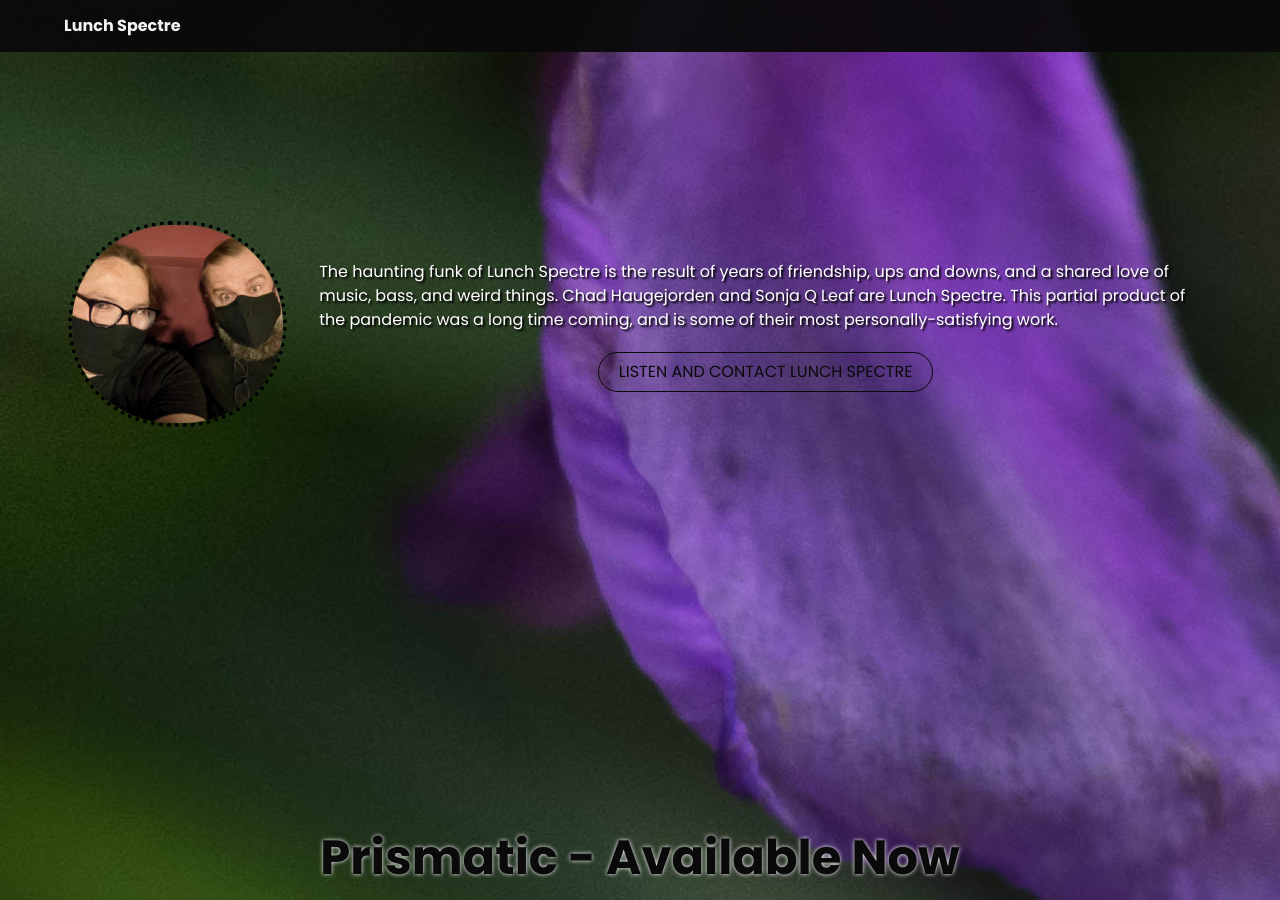
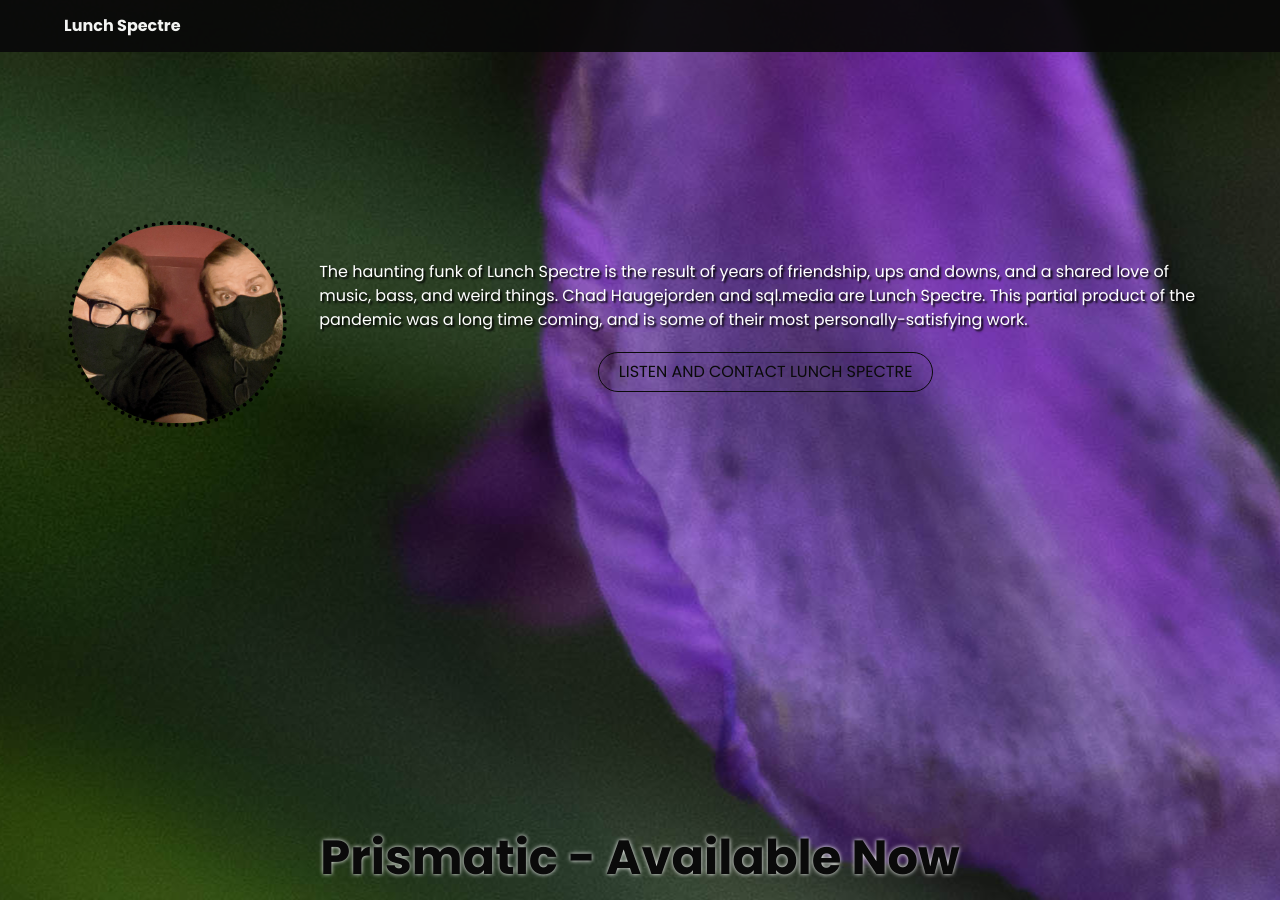
Before and after one commit to sonjaq/lunchspectre-web, a Jekyll site: the page built from index.md, in a window 1280 px wide and 900 px high, scrolled down 1926 px. Built offline with Jekyll 4.4.1, drawn with Linux system fonts in a browser that asks for light colours; nearby versions of some CDN libraries.

Commit message:
feat: remove sonja

```diff
--- a/_config.yml
+++ b/_config.yml
@@ -45,9 +45,9 @@ author-name: Lunch Spectre
 # URL for the Image of the Author
 author-image: /assets/images/cas.jpg
 # 60 Words About the Author
-author-about: "The haunting funk of Lunch Spectre is the result of years of friendship, ups and downs, and a shared love of music, bass, and weird things. Chad Haugejorden and Sonja Q Leaf are Lunch Spectre. This partial product of the pandemic was a long time coming, and is some of their most personally-satisfying work."
+author-about: "The haunting funk of Lunch Spectre is the result of years of friendship, ups and downs, and a shared love of music, bass, and weird things. Chad Haugejorden and sql.media are Lunch Spectre. This partial product of the pandemic was a long time coming, and is some of their most personally-satisfying work."
 # URL to the Author's Profile (i.e., Github, Twitter, Stackoverflow, etc)
-author-url: https://github.com/sonjaq
+author-url: https://lunch.band
 
 # SASS
 sass:
```
